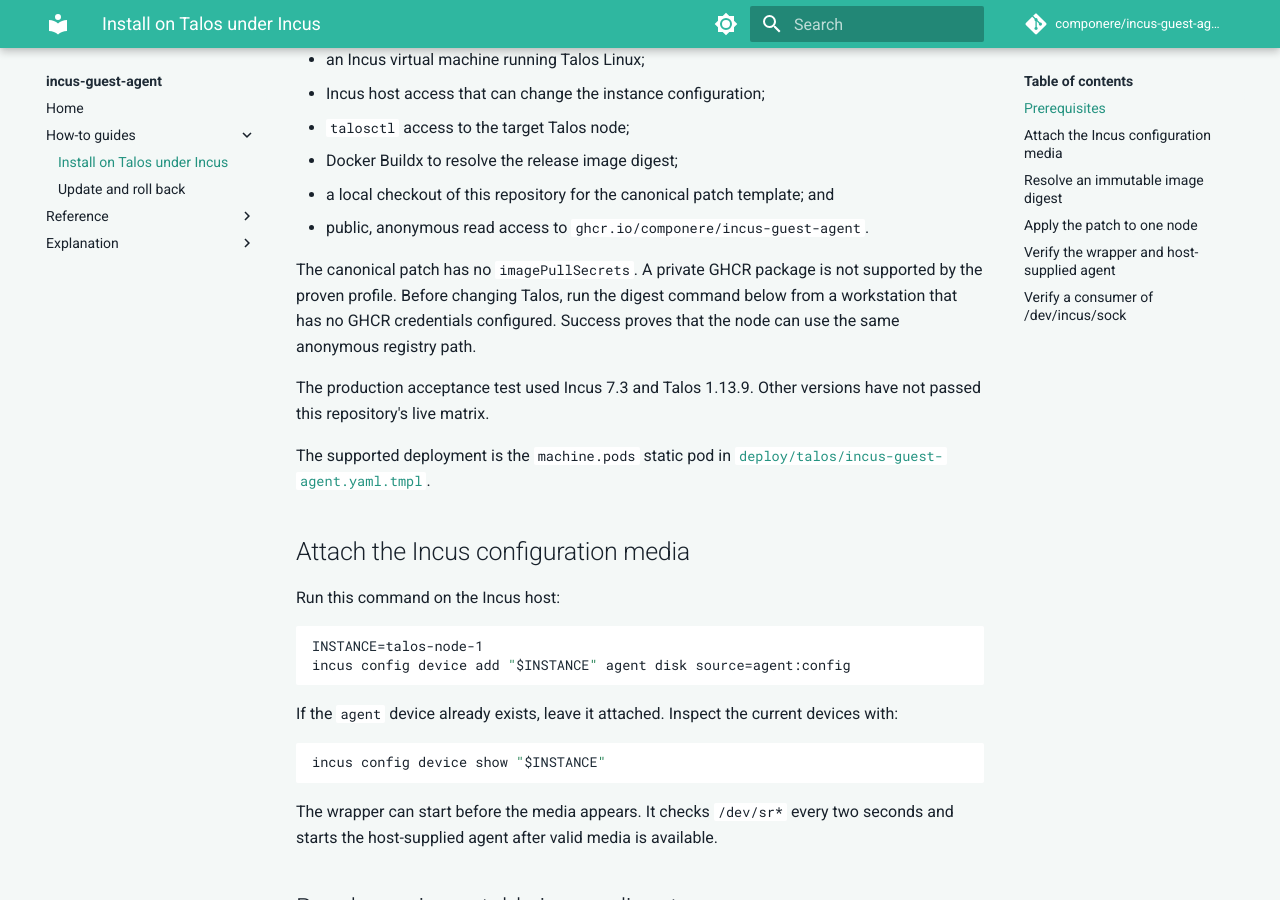
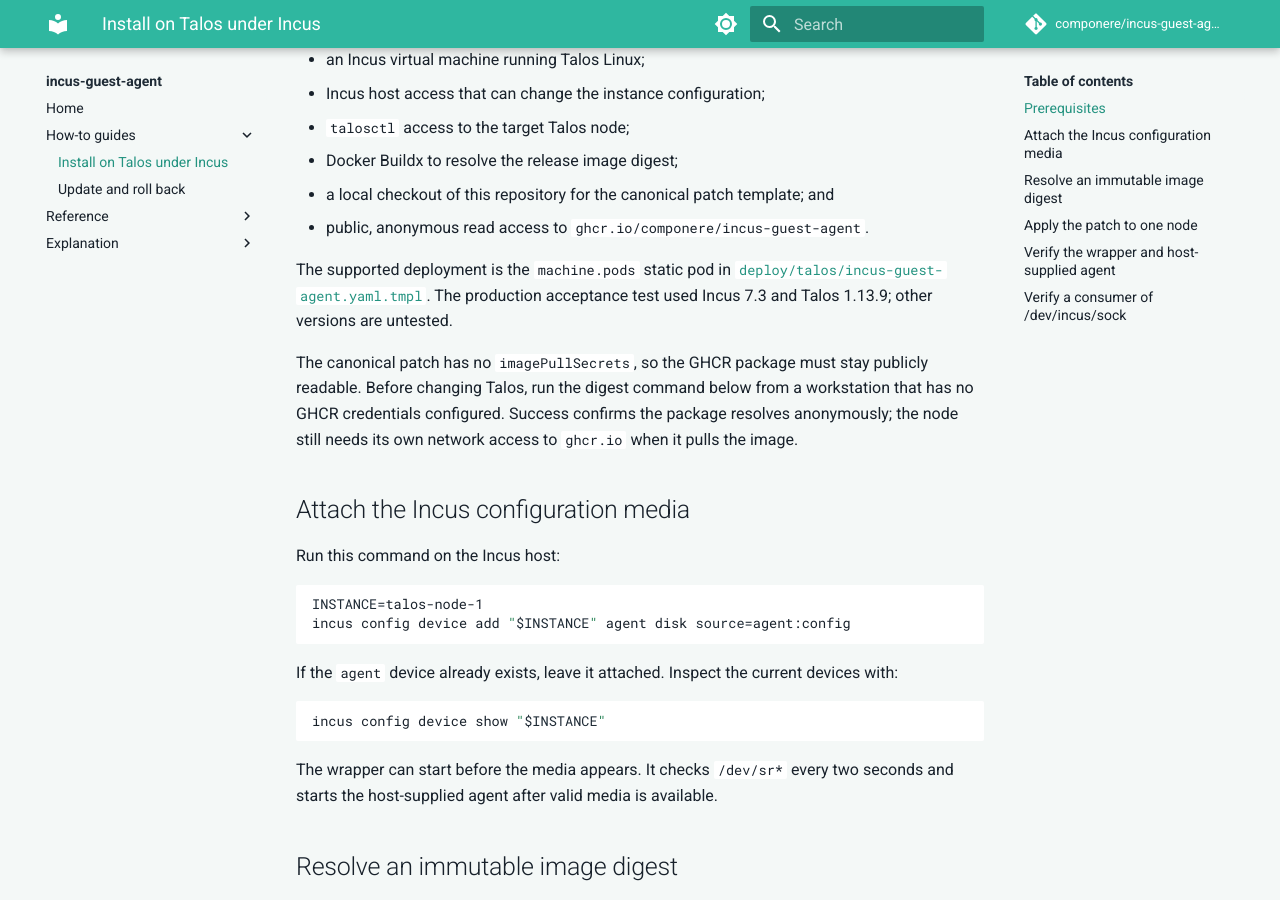
Before and after one commit to componere/incus-guest-agent, an MkDocs documentation site: the page built from docs/docs/how-to/install.md, in a window 1280 px wide and 900 px high, scrolled down 316 px. Built offline with MkDocs 1.6.1 and Material for MkDocs 9.7.7, drawn with Linux system fonts in a browser that asks for light colours; comment, search, counter and statistics services are not loaded; some of the changed text lies outside the part shown.

Commit message:
docs: tighten operator docs for accuracy and style (#12)

````diff
--- a/docs/docs/how-to/install.md
+++ b/docs/docs/how-to/install.md
@@ -17,16 +17,16 @@
 - a local checkout of this repository for the canonical patch template; and
 - public, anonymous read access to `ghcr.io/componere/incus-guest-agent`.
 
-The canonical patch has no `imagePullSecrets`. A private GHCR package is not
-supported by the proven profile. Before changing Talos, run the digest command
-below from a workstation that has no GHCR credentials configured. Success
-proves that the node can use the same anonymous registry path.
+The supported deployment is the `machine.pods` static pod in
+[`deploy/talos/incus-guest-agent.yaml.tmpl`](https://github.com/componere/incus-guest-agent/blob/master/deploy/talos/incus-guest-agent.yaml.tmpl).
+The production acceptance test used Incus 7.3 and Talos 1.13.9; other versions
+are untested.
 
-
-The production acceptance test used Incus 7.3 and Talos 1.13.9. Other versions have not passed this repository's live matrix.
-
-The supported deployment is the `machine.pods` static pod in [`deploy/talos/incus-guest-agent.yaml.tmpl`](https://github.com/componere/incus-guest-agent/blob/master/deploy/talos/incus-guest-agent.yaml.tmpl).
-
+The canonical patch has no `imagePullSecrets`, so the GHCR package must stay
+publicly readable. Before changing Talos, run the digest command below from a
+workstation that has no GHCR credentials configured. Success confirms the
+package resolves anonymously; the node still needs its own network access to
+`ghcr.io` when it pulls the image.
 
 ## Attach the Incus configuration media
 
@@ -91,7 +91,7 @@
   containers --kubernetes
 ```
 
-The output must contain a running `kube-system/incus-guest-agent-<node>:agent` container.
+The output must contain a running `kube-system/incus-guest-agent-<node name>:agent` container.
 
 Read the wrapper log without using the Kubernetes API. Set `NODE_NAME` to the Talos node name:
 
@@ -103,7 +103,7 @@
   "kube-system/incus-guest-agent-${NODE_NAME}:agent"
 ```
 
-A successful start contains these messages in order:
+A successful start logs these messages in order (the `device` value names the accepted optical device and can differ):
 
 ```text
 waiting for Incus configuration media
````
Also changed, not shown: other parts of docs/docs/how-to/install.md (+1 -1 lines), docs/docs/explanation/privileged-static-pod.md (+1 -1 lines), docs/docs/how-to/update-rollback.md (+2 -1 lines), docs/docs/index.md (+2 -3 lines), docs/docs/reference/runtime.md (+1 -1 lines), README.md.
